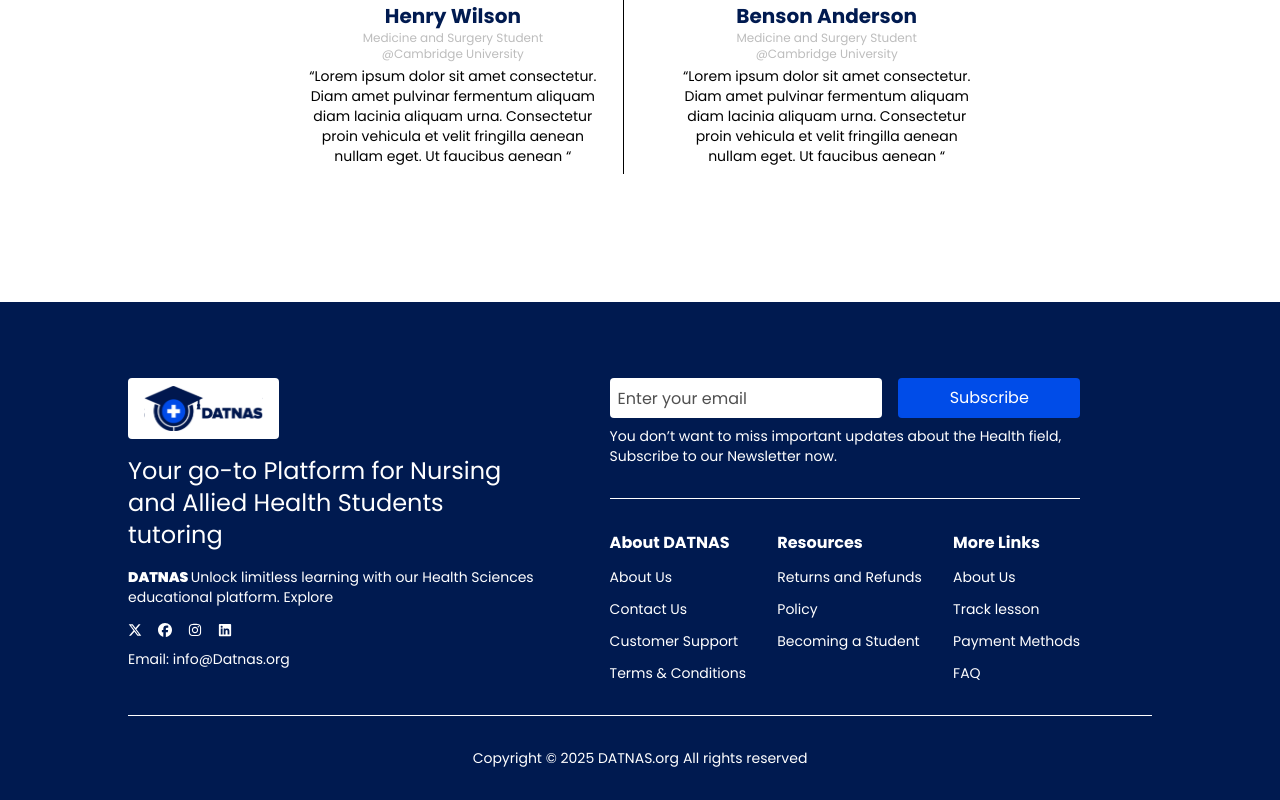
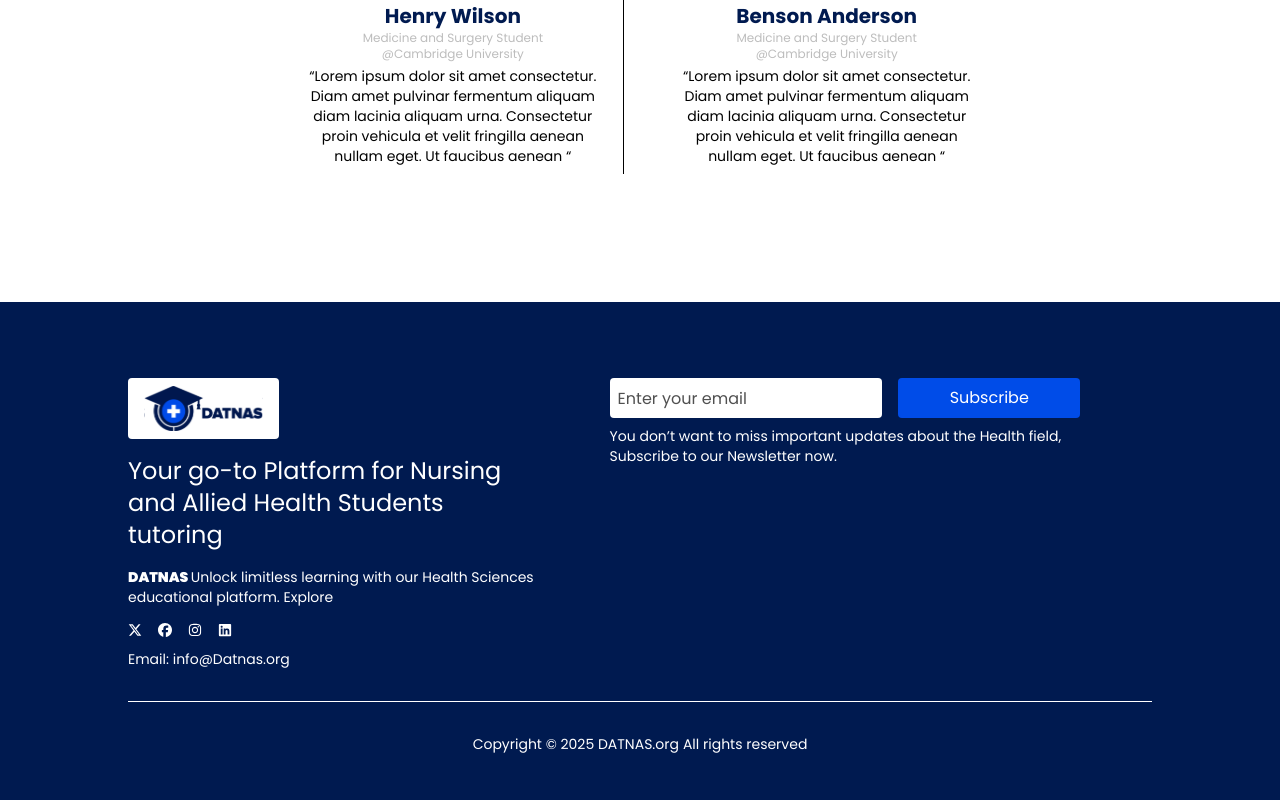
Before and after one commit to Jay-davisphem/datnas-client, a Next.js app: page / in a window 1280 px wide. Shown: the part 4885-5685 px from the top of the page. Built offline with nearby package versions, Linux system fonts and the light colour scheme.

Commit message:
trying to fix #b2e488b

```diff
--- a/app/(navlink)/layout.tsx
+++ b/app/(navlink)/layout.tsx
@@ -1,4 +1,3 @@
-'use client'
 import Footer from "../ui/footer";
 import Header from "../ui/header";
 
--- a/app/ui/footer/index.tsx
+++ b/app/ui/footer/index.tsx
@@ -21,7 +21,7 @@ export default function Footer() {
           </div>
           <div className="flex flex-col w-3/5 2xl:w-2/5 px-18 gap-8 ">
             <NewslettterSub />
-            <SiteUtilities />
+            {/* <SiteUtilities /> */}
           </div>
         </div>
         <div className="border-t mx-6 md:mx-16 my-6 lg:my-8 2xl:my-16 lg:mx-32 pt-8 flex flex-col md:flex-row gap-y-2 items-center justify-center gap-x-1">
```
